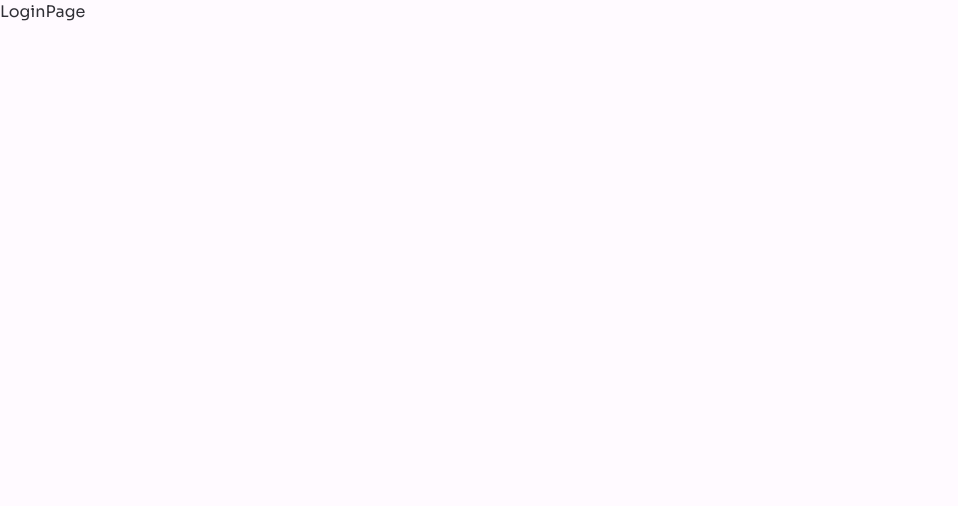
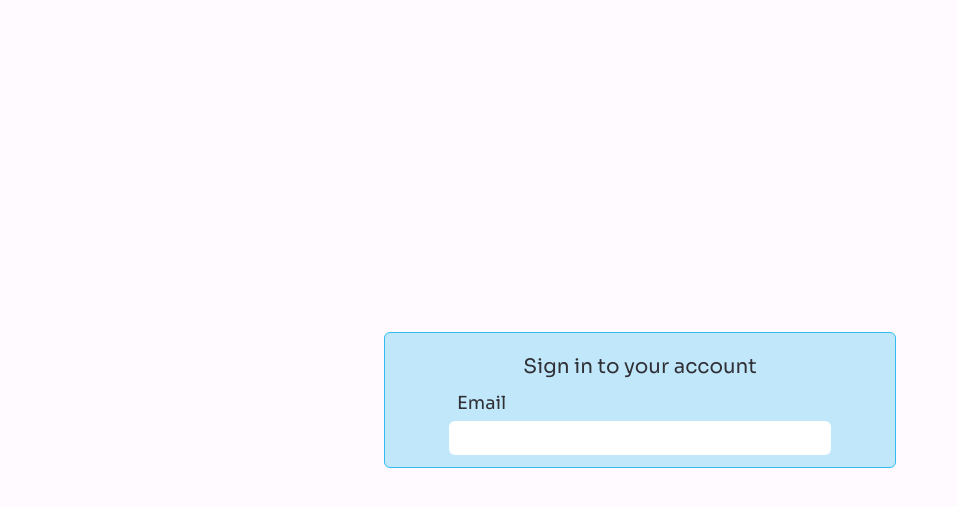
Before and after one commit to Alejandro6660/CRM_WebApp, a React (Vite) app: page /auth/login in a window 1280 px wide. Shown: the top 506 px of the page, without its empty margins (0-958 px from the left). Built offline with nearby package versions, Linux system fonts and the light colour scheme.

Commit message:
Iniciando el login

```diff
--- a/src/auth/Pages/LoginPage.jsx
+++ b/src/auth/Pages/LoginPage.jsx
@@ -1,3 +1,27 @@
 export const LoginPage = () => {
-  return <div>LoginPage</div>;
+  return (
+    <>
+      <main className="relative w-full h-screen overflow-hidden flex flex-col justify-center">
+        <div className="absolute top-0 bottom-0 left-0 right-0 z-0 bg-primaryColor"></div>
+        <div className="relative z-10 bg-blueColor w-[40%] mx-auto py-3 px-6 rounded-md bg-opacity-[.30] border-[thin] border-blueColor">
+          <section className="w-full text-textColor text-xl text-center p-2">
+            <h2>Sign in to your account</h2>
+          </section>
+          <form className="w-full px-10" action="">
+            <div className="flex flex-col text-textColor">
+              <label htmlFor="" className="text-lg mb-1 pl-2">
+                Email
+              </label>
+              <input
+                type="text"
+                name="Email"
+                id="txtEmail"
+                className="rounded-md border-[thin] border-[transparent] outline-none px-3 py-1  focus:border-blueColor"
+              />
+            </div>
+          </form>
+        </div>
+      </main>
+    </>
+  );
 };
```
